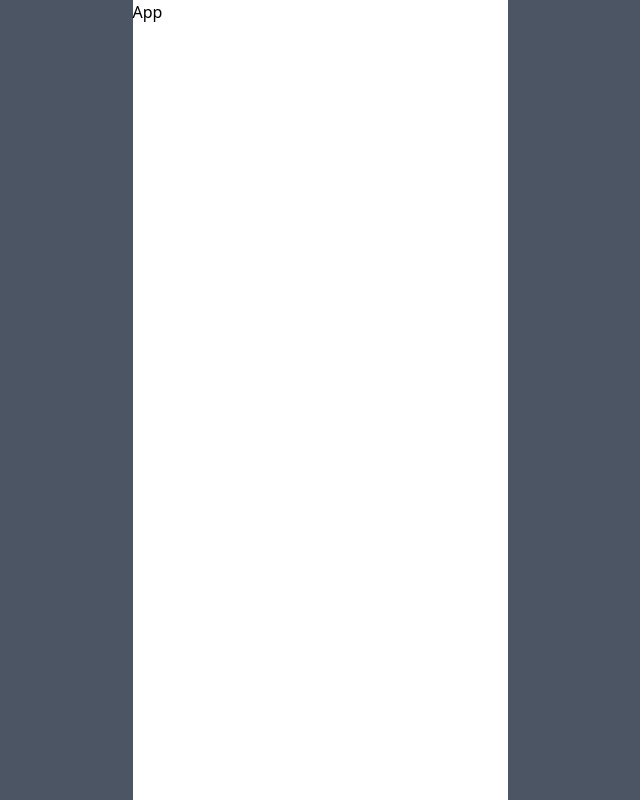
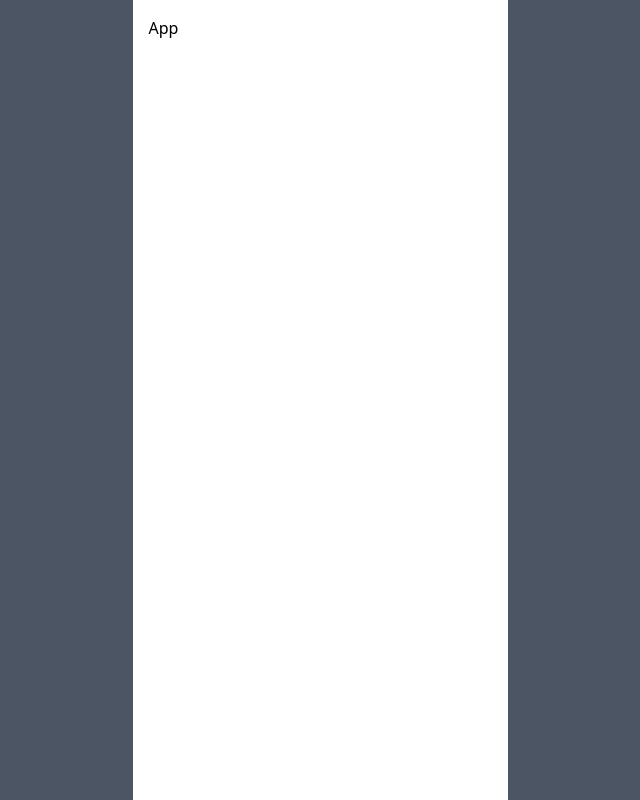
Before and after one commit to suziebelle003/perfitt_project, a React (Vite) app: page / in a window 1280 px wide. Shown: the whole page, without its empty margins (320-960 px from the left). Built offline with nearby package versions, Linux system fonts and the light colour scheme.

Commit message:
style: default layout padding 수정

```diff
--- a/src/layout/DefaultLayout.tsx
+++ b/src/layout/DefaultLayout.tsx
@@ -3,7 +3,7 @@ import { Outlet } from "react-router-dom";
 function DefaultLayout() {
   return (
     <div className="flex justify-center items-center w-screen h-screen bg-gray-600">
-      <div className="w-[375px] h-full bg-white">
+      <div className="w-[375px] h-full p-4 bg-white">
         <Outlet />
       </div>
     </div>
```
